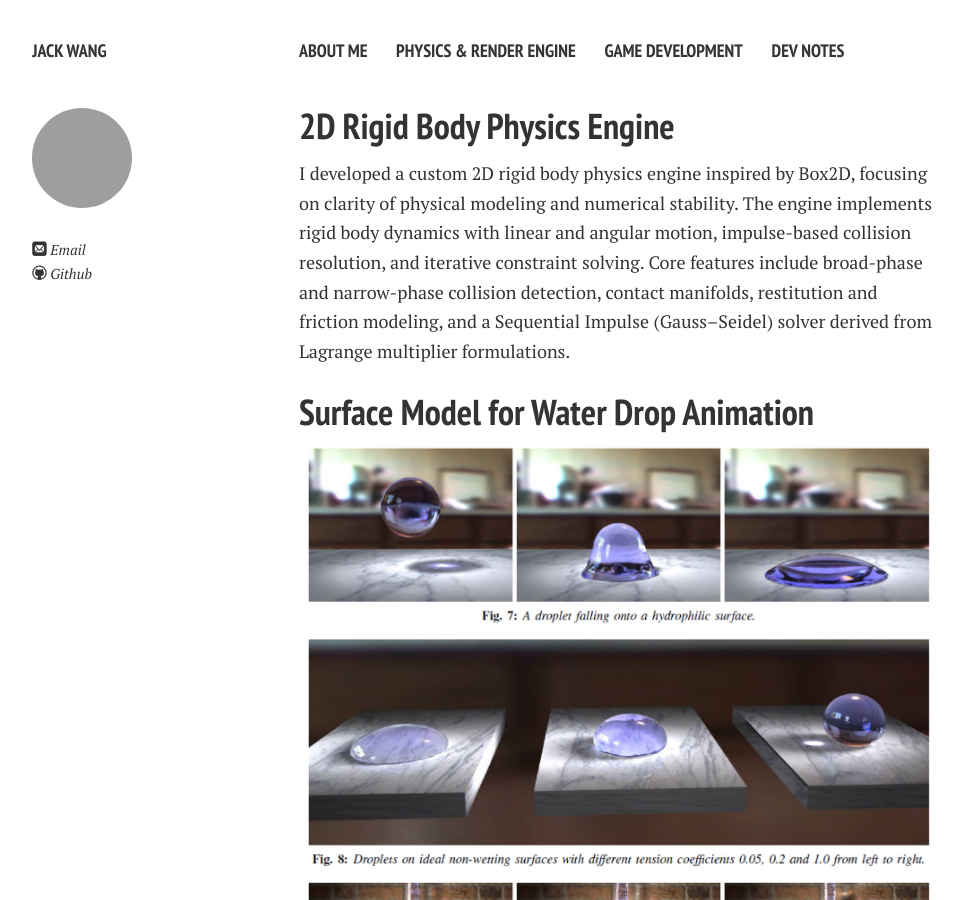
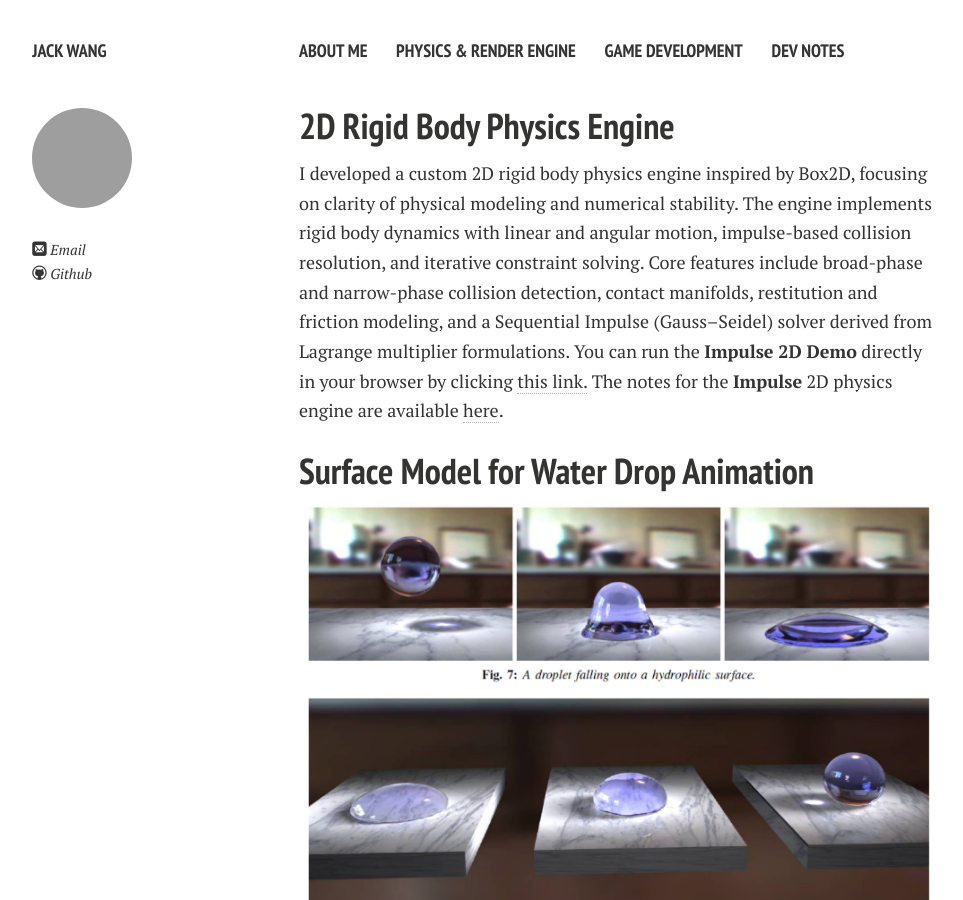
Before and after one commit to swang81/swang81.github.io, a Jekyll site: the page built from physicsEngine.md, in a window 1280 px wide and 900 px high. Shown: the whole window, without its empty margins (21-984 px from the left). Built offline with Jekyll 4.4.1, drawn with Linux system fonts in a browser that asks for light colours; nearby versions of some CDN libraries; comment, search, counter and statistics services are not loaded; a style sheet for code colours, icons or effects is not loaded; our own code applies the rules of GitHub Pages for plain Markdown files.

Commit message:
Update physicsEngine.md

```diff
--- a/physicsEngine.md
+++ b/physicsEngine.md
@@ -5,7 +5,7 @@ permalink: /physicsEngine/index.html
 
 ## 2D Rigid Body Physics Engine
 
-I developed a custom 2D rigid body physics engine inspired by Box2D, focusing on clarity of physical modeling and numerical stability. The engine implements rigid body dynamics with linear and angular motion, impulse-based collision resolution, and iterative constraint solving. Core features include broad-phase and narrow-phase collision detection, contact manifolds, restitution and friction modeling, and a Sequential Impulse (Gauss–Seidel) solver derived from Lagrange multiplier formulations.
+I developed a custom 2D rigid body physics engine inspired by Box2D, focusing on clarity of physical modeling and numerical stability. The engine implements rigid body dynamics with linear and angular motion, impulse-based collision resolution, and iterative constraint solving. Core features include broad-phase and narrow-phase collision detection, contact manifolds, restitution and friction modeling, and a Sequential Impulse (Gauss–Seidel) solver derived from Lagrange multiplier formulations. You can run the **Impulse 2D Demo** directly in your browser by clicking [this link.](https://swang81.github.io/Impuse2DWebDemo/) The notes for the **Impulse** 2D physics engine are available [here](https://swang81.github.io/DevNotes/).
 
 
 
```
